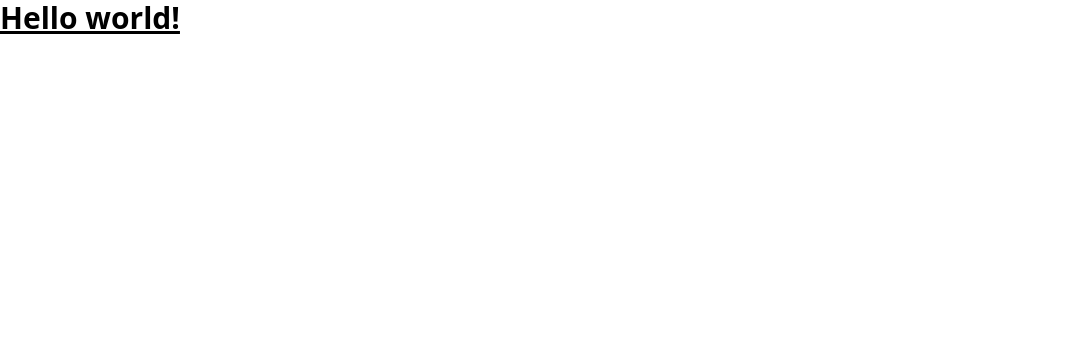
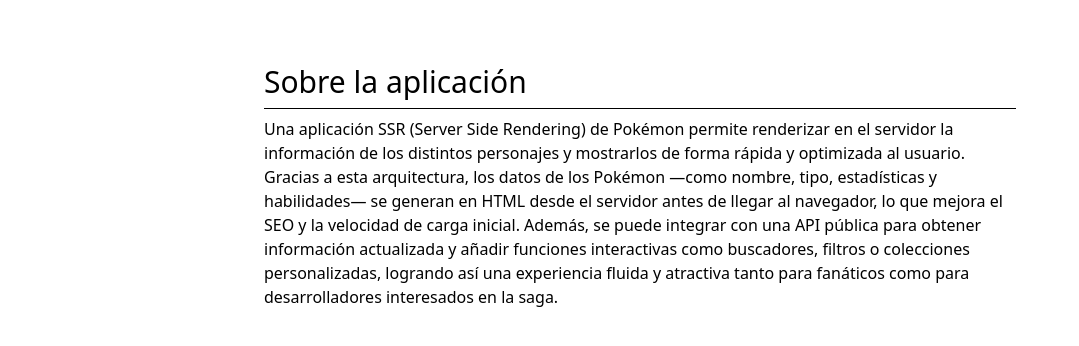
Before and after one commit to alegleez98/AngularPro, an Angular app in the folder 02-pokemon-ssr/: page /about in a window 1280 px wide. Before the commit this address led to /. Shown: the top 346 px of the page, without its empty margins (0-1079 px from the left). Built offline with nearby package versions, Linux system fonts and the light colour scheme.

Commit message:
SPA Tradicional

```diff
--- a/02-pokemon-ssr/src/app/app.component.html
+++ b/02-pokemon-ssr/src/app/app.component.html
@@ -1,4 +1,3 @@
-<h1 class="text-3xl font-bold underline">
-  Hello world!
-</h1>
-<router-outlet />
+<div class="max-w-3xl m-auto mt-16 px-2">
+  <router-outlet />
+</div>
--- a/02-pokemon-ssr/src/app/app.routes.ts
+++ b/02-pokemon-ssr/src/app/app.routes.ts
@@ -1,3 +1,23 @@
 import { Routes } from '@angular/router';
+import { AboutPageComponent } from './pages/about-page/about-page.component';
+import { ContactPageComponent } from './pages/contact-page/contact-page.component';
+import { PricingPageComponent } from './pages/princing-page/pricing-page.component';
 
-export const routes: Routes = [];
+export const routes: Routes = [
+  {
+    path: 'about',
+    loadComponent: () => AboutPageComponent
+  },
+  {
+    path: 'contact',
+    loadComponent: () => ContactPageComponent,
+  },
+  {
+    path: 'pricing',
+    loadComponent: () => PricingPageComponent
+  },
+  {
+    path: '**',
+    redirectTo: 'about'
+  }
+];
--- /dev/null
+++ b/02-pokemon-ssr/src/app/pages/about-page/about-page.component.css
@@ -0,0 +1,3 @@
+:host {
+  display: block;
+}
--- /dev/null
+++ b/02-pokemon-ssr/src/app/pages/about-page/about-page.component.html
@@ -0,0 +1,13 @@
+<h1 class="text-3xl">Sobre la aplicación</h1>
+<hr class="my-2" />
+
+<section>
+  <p class="mb-4">
+    Una aplicación SSR (Server Side Rendering) de Pokémon permite renderizar en el servidor la información de los distintos personajes
+    y mostrarlos de forma rápida y optimizada al usuario. Gracias a esta arquitectura, los datos de los Pokémon —como nombre, tipo, estadísticas
+    y habilidades— se generan en HTML desde el servidor antes de llegar al navegador, lo que mejora el SEO y la velocidad de carga inicial.
+    Además, se puede integrar con una API pública para obtener información actualizada y añadir funciones interactivas como buscadores, filtros
+    o colecciones personalizadas, logrando así una experiencia fluida y atractiva tanto para fanáticos como para desarrolladores interesados
+    en la saga.
+  </p>
+</section>
--- /dev/null
+++ b/02-pokemon-ssr/src/app/pages/about-page/about-page.component.ts
@@ -0,0 +1,9 @@
+import { ChangeDetectionStrategy, Component } from '@angular/core';
+
+@Component({
+  imports: [],
+  templateUrl: './about-page.component.html',
+  styleUrl: './about-page.component.css',
+  changeDetection: ChangeDetectionStrategy.OnPush,
+})
+export class AboutPageComponent { }
--- /dev/null
+++ b/02-pokemon-ssr/src/app/pages/contact-page/contact-page.component.css
@@ -0,0 +1,3 @@
+:host {
+  display: block;
+}
--- /dev/null
+++ b/02-pokemon-ssr/src/app/pages/contact-page/contact-page.component.html
@@ -0,0 +1,13 @@
+<h1 class="text-3xl">Contacto</h1>
+<hr class="my-2" />
+
+<section>
+  <p class="mb-4">
+    La aplicación SSR de Pokémon incluirá una sección de contacto pensada para brindar soporte y
+    mantener la comunicación con los usuarios. Desde allí se podrán enviar consultas técnicas, sugerencias o reportes
+    de errores mediante un formulario integrado o directamente a través de un correo de soporte oficial.
+    También se ofrecerán enlaces rápidos a redes sociales y a un centro de ayuda con preguntas frecuentes,
+    lo que facilitará resolver dudas comunes de forma inmediata. Con este sistema, la aplicación no solo asegura una atención accesible,
+    sino que también fomenta la cercanía y confianza con su comunidad de entrenadores digitales.
+  </p>
+</section>
--- /dev/null
+++ b/02-pokemon-ssr/src/app/pages/contact-page/contact-page.component.ts
@@ -0,0 +1,9 @@
+import { ChangeDetectionStrategy, Component } from '@angular/core';
+
+@Component({
+  imports: [],
+  templateUrl: './contact-page.component.html',
+  styleUrl: './contact-page.component.css',
+  changeDetection: ChangeDetectionStrategy.OnPush,
+})
+export class ContactPageComponent { }
--- /dev/null
+++ b/02-pokemon-ssr/src/app/pages/princing-page/pricing-page.component.css
@@ -0,0 +1,3 @@
+:host {
+  display: block;
+}
--- /dev/null
+++ b/02-pokemon-ssr/src/app/pages/princing-page/pricing-page.component.html
@@ -0,0 +1,13 @@
+<h1 class="text-3xl">Precios de la aplicación</h1>
+<hr class="my-2" />
+
+<section>
+  <p class="mb-4">
+    La aplicación SSR de Pokémon puede ofrecer un modelo de precios flexible según el tipo de usuario. Una versión gratuita incluiría funcionalidades
+    básicas, como consultar la pokédex y ver detalles de cada criatura. Para los usuarios que busquen más ventajas,
+    se podrían habilitar planes de suscripción mensual o anual con beneficios adicionales: acceso sin publicidad,
+    herramientas de filtrado avanzadas, sincronización de equipos personalizados, y actualizaciones exclusivas con eventos o
+    contenido temático. De esta forma, se garantiza un acceso accesible para todos, al tiempo que se generan ingresos sostenibles
+    mediante planes premium.
+  </p>
+</section>
--- /dev/null
+++ b/02-pokemon-ssr/src/app/pages/princing-page/pricing-page.component.ts
@@ -0,0 +1,9 @@
+import { ChangeDetectionStrategy, Component } from '@angular/core';
+
+@Component({
+  imports: [],
+  templateUrl: './pricing-page.component.html',
+  styleUrl: './pricing-page.component.css',
+  changeDetection: ChangeDetectionStrategy.OnPush,
+})
+export class PricingPageComponent { }
```
